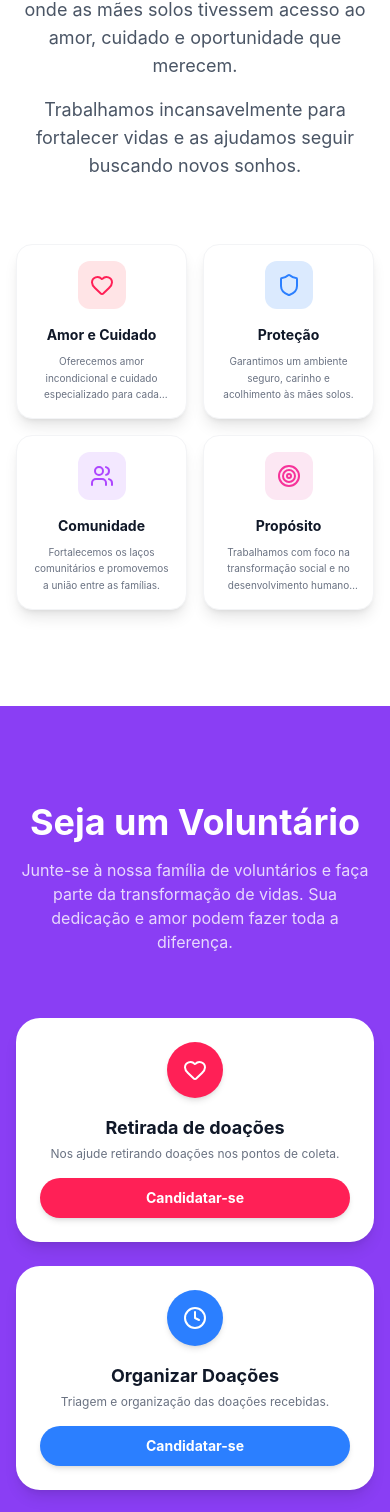
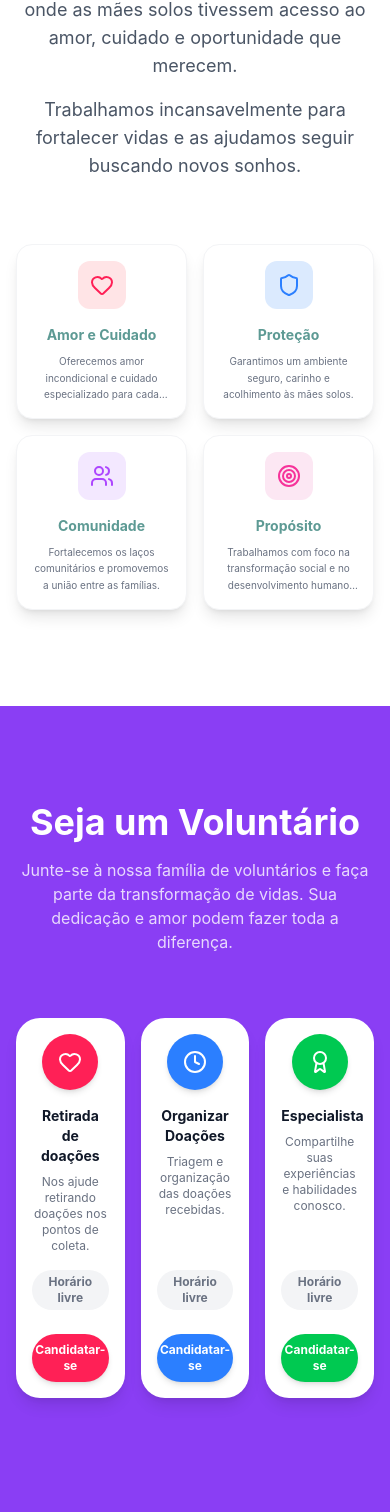
Before and after one commit to gmmanssur/instituto-mamae-coruja, a React (Vite) app in the folder web-mamae-coruja/: page / in a window 390 px wide. Shown: the part 6229-7741 px from the top of the page. Built offline with nearby package versions, Linux system fonts and the light colour scheme.

Commit message:
V10: error fixes

```diff
--- a/web-mamae-coruja/src/components/navbar.tsx
+++ b/web-mamae-coruja/src/components/navbar.tsx
@@ -4,22 +4,7 @@ import logo from "../assets/owl_hero.png"
 
 export function Navbar() {
   const [open, setOpen] = useState(false);
-  const [scrolled, setScrolled] = useState(false);
   const navbarRef = useRef<HTMLDivElement>(null);
-
-  useEffect(() => {
-    const handleScroll = () => {
-      setScrolled(window.scrollY > 30);
-
-      if (open) {
-        setOpen(false);
-      }
-    };
-
-    window.addEventListener("scroll", handleScroll);
-
-    return () => window.removeEventListener("scroll", handleScroll);
-  }, [open]);
 
   useEffect(() => {
     const handleClickOutside = (event: MouseEvent) => {
--- a/web-mamae-coruja/src/pages/about.tsx
+++ b/web-mamae-coruja/src/pages/about.tsx
@@ -3,7 +3,7 @@ export default function About(){
         <section id="about" className="py-24 bg-background">
             <div className="container mx-auto px-4">
                 <div className="text-center max-w-3xl mx-auto mb-16">
-                    <h2 className="text-4xl font-bold text-[#8a3ef4] mb-6">
+                    <h2 className="text-4xl font-bold text-[#5d9a94] mb-6">
                         Sobre Nós
                     </h2>
 
@@ -26,7 +26,7 @@ export default function About(){
                             <svg xmlns="http://www.w3.org/2000/svg" width="24" height="24" viewBox="0 0 24 24" fill="none" stroke="currentColor" stroke-width="2" stroke-linecap="round" stroke-linejoin="round" className="lucide lucide-heart w-6 h-6 md:w-8 h-8 text-rose-500" aria-hidden="true"><path d="M2 9.5a5.5 5.5 0 0 1 9.591-3.676.56.56 0 0 0 .818 0A5.49 5.49 0 0 1 22 9.5c0 2.29-1.5 4-3 5.5l-5.492 5.313a2 2 0 0 1-3 .019L5 15c-1.5-1.5-3-3.2-3-5.5"></path></svg>
                         </div>
 
-                        <h3 className="text-sm md:text-xl font-bold mb-2 md:mb-3 text-gray-900">
+                        <h3 className="text-sm md:text-xl font-bold mb-2 md:mb-3 text-[#5d9a94]">
                         Amor e Cuidado
                         </h3>
 
@@ -41,7 +41,7 @@ export default function About(){
                             <svg xmlns="http://www.w3.org/2000/svg" width="24" height="24" viewBox="0 0 24 24" fill="none" stroke="currentColor" stroke-width="2" stroke-linecap="round" stroke-linejoin="round" className="lucide lucide-shield w-6 h-6 md:w-8 h-8 text-blue-500" aria-hidden="true"><path d="M20 13c0 5-3.5 7.5-7.66 8.95a1 1 0 0 1-.67-.01C7.5 20.5 4 18 4 13V6a1 1 0 0 1 1-1c2 0 4.5-1.2 6.24-2.72a1.17 1.17 0 0 1 1.52 0C14.51 3.81 17 5 19 5a1 1 0 0 1 1 1z"></path></svg>
                         </div>
 
-                        <h3 className="text-sm md:text-xl font-bold mb-2 md:mb-3 text-gray-900">
+                        <h3 className="text-sm md:text-xl font-bold mb-2 md:mb-3 text-[#5d9a94]">
                         Proteção
                         </h3>
 
@@ -55,7 +55,7 @@ export default function About(){
                             <svg xmlns="http://www.w3.org/2000/svg" width="24" height="24" viewBox="0 0 24 24" fill="none" stroke="currentColor" stroke-width="2" stroke-linecap="round" stroke-linejoin="round" className="lucide lucide-users w-6 h-6 md:w-8 h-8 text-purple-500" aria-hidden="true"><path d="M16 21v-2a4 4 0 0 0-4-4H6a4 4 0 0 0-4 4v2"></path><path d="M16 3.128a4 4 0 0 1 0 7.744"></path><path d="M22 21v-2a4 4 0 0 0-3-3.87"></path><circle cx="9" cy="7" r="4"></circle></svg>
                         </div>
 
-                        <h3 className="text-sm md:text-xl font-bold mb-2 md:mb-3 text-gray-900">
+                        <h3 className="text-sm md:text-xl font-bold mb-2 md:mb-3 text-[#5d9a94]">
                         Comunidade
                         </h3>
 
@@ -70,7 +70,7 @@ export default function About(){
                             <svg xmlns="http://www.w3.org/2000/svg" width="24" height="24" viewBox="0 0 24 24" fill="none" stroke="currentColor" stroke-width="2" stroke-linecap="round" stroke-linejoin="round" className="lucide lucide-target w-6 h-6 md:w-8 h-8 text-pink-500" aria-hidden="true"><circle cx="12" cy="12" r="10"></circle><circle cx="12" cy="12" r="6"></circle><circle cx="12" cy="12" r="2"></circle></svg>
                         </div>
 
-                        <h3 className="text-sm md:text-xl font-bold mb-2 md:mb-3 text-gray-900">
+                        <h3 className="text-sm md:text-xl font-bold mb-2 md:mb-3 text-[#5d9a94]">
                         Propósito
                         </h3>
 
--- a/web-mamae-coruja/src/pages/donate.tsx
+++ b/web-mamae-coruja/src/pages/donate.tsx
@@ -4,7 +4,6 @@ import { donationPlans } from "../services/donationData";
 import owlBaby from "../assets/baby-solo.png";
 import owlSolo from "../assets/owl-solo.png";
 import owl from "../assets/owl.png";
-import bgBall from "../assets/bg-hero.jpeg";
 
 export function Donate() {
   const [selected, setSelected] = useState<any>(null);
--- a/web-mamae-coruja/src/pages/volunteer.tsx
+++ b/web-mamae-coruja/src/pages/volunteer.tsx
@@ -32,92 +32,60 @@ const volunteerRoles = [
 
 function sendToWhatsApp(message: string) {
   const phone = "5511983829301";
-
   const text = encodeURIComponent(message);
-
   window.open(`https://wa.me/${phone}?text=${text}`, "_blank");
 }
 
 export function Volunteer() {
   return (
-    <section id="volunteer" className="py-24 bg-[#8a3ef4] relative overflow-hidden">
+    <section
+      id="volunteer"
+      className="py-24 bg-[#8a3ef4] relative overflow-hidden"
+    >
       <div className="absolute top-0 left-1/2 -translate-x-1/2 w-[150%] h-full bg-gradient-to-b from-purple-800 to-[#8a3ef4] opacity-50 blur-3xl -z-10" />
 
       <div className="container mx-auto px-4">
-
         <div className="text-center mb-16 text-white">
           <h2 className="text-4xl font-bold mb-4">Seja um Voluntário</h2>
 
           <p className="text-white/80 max-w-2xl mx-auto">
-            Junte-se à nossa família de voluntários e faça parte da transformação
-            de vidas. Sua dedicação e amor podem fazer toda a diferença.
+            Junte-se à nossa família de voluntários e faça parte da
+            transformação de vidas. Sua dedicação e amor podem fazer toda a
+            diferença.
           </p>
         </div>
 
-        <div className="hidden md:grid md:grid-cols-3 gap-8 max-w-5xl mx-auto">
+        {/* GRID SEMPRE 3 COLUNAS */}
+        <div className="grid grid-cols-3 gap-4 sm:gap-8 max-w-5xl mx-auto items-stretch">
           {volunteerRoles.map((role, index) => {
             const Icon = role.icon;
 
             return (
               <div
                 key={index}
-                className="bg-white rounded-3xl p-8 text-center shadow-lg hover:shadow-2xl transition-all hover:-translate-y-1"
+                className="bg-white rounded-3xl p-4 sm:p-8 text-center shadow-lg hover:shadow-2xl transition-all hover:-translate-y-1 flex flex-col h-full"
               >
                 <div
-                  className={`w-16 h-16 ${role.iconBg} text-white rounded-full flex items-center justify-center mx-auto mb-6 shadow-md`}
+                  className={`w-14 h-14 sm:w-16 sm:h-16 ${role.iconBg} text-white rounded-full flex items-center justify-center mx-auto mb-4 sm:mb-6 shadow-md`}
                 >
-                  <Icon className="w-8 h-8" />
+                  <Icon className="w-6 h-6 sm:w-8 sm:h-8" />
                 </div>
 
-                <h3 className="text-xl font-bold text-gray-900 mb-2">
+                <h3 className="text-sm sm:text-xl font-bold text-gray-900 mb-2">
                   {role.title}
                 </h3>
 
-                <p className="text-gray-500 text-sm mb-4 min-h-[40px]">
+                <p className="text-gray-500 text-xs sm:text-sm mb-4 flex-grow">
                   {role.description}
                 </p>
 
-                <div className="inline-block px-3 py-1 bg-gray-100 text-gray-500 text-xs font-bold rounded-full mb-8">
+                <div className="inline-block px-3 py-1 bg-gray-100 text-gray-500 text-xs font-bold rounded-full mb-6">
                   Horário livre
                 </div>
 
                 <button
                   onClick={() => sendToWhatsApp(role.message)}
-                  className={`w-full rounded-full font-bold text-white shadow-md py-2 ${role.color}`}
-                >
-                  Candidatar-se
-                </button>
-              </div>
-            );
-          })}
-        </div>
-
-        <div className="md:hidden space-y-6 max-w-sm mx-auto">
-          {volunteerRoles.map((role, index) => {
-            const Icon = role.icon;
-
-            return (
-              <div
-                key={index}
-                className="bg-white rounded-3xl p-6 text-center shadow-lg"
-              >
-                <div
-                  className={`w-14 h-14 ${role.iconBg} text-white rounded-full flex items-center justify-center mx-auto mb-4 shadow-md`}
-                >
-                  <Icon className="w-6 h-6" />
-                </div>
-
-                <h3 className="text-lg font-bold text-gray-900 mb-1">
-                  {role.title}
-                </h3>
-
-                <p className="text-gray-500 text-xs mb-4 line-clamp-2">
-                  {role.description}
-                </p>
-
-                <button
-                  onClick={() => sendToWhatsApp(role.message)}
-                  className={`w-full rounded-full font-bold text-white shadow-md h-10 text-sm ${role.color}`}
+                  className={`mt-auto w-full rounded-full font-bold text-white shadow-md py-2 text-xs sm:text-sm ${role.color}`}
                 >
                   Candidatar-se
                 </button>
```
